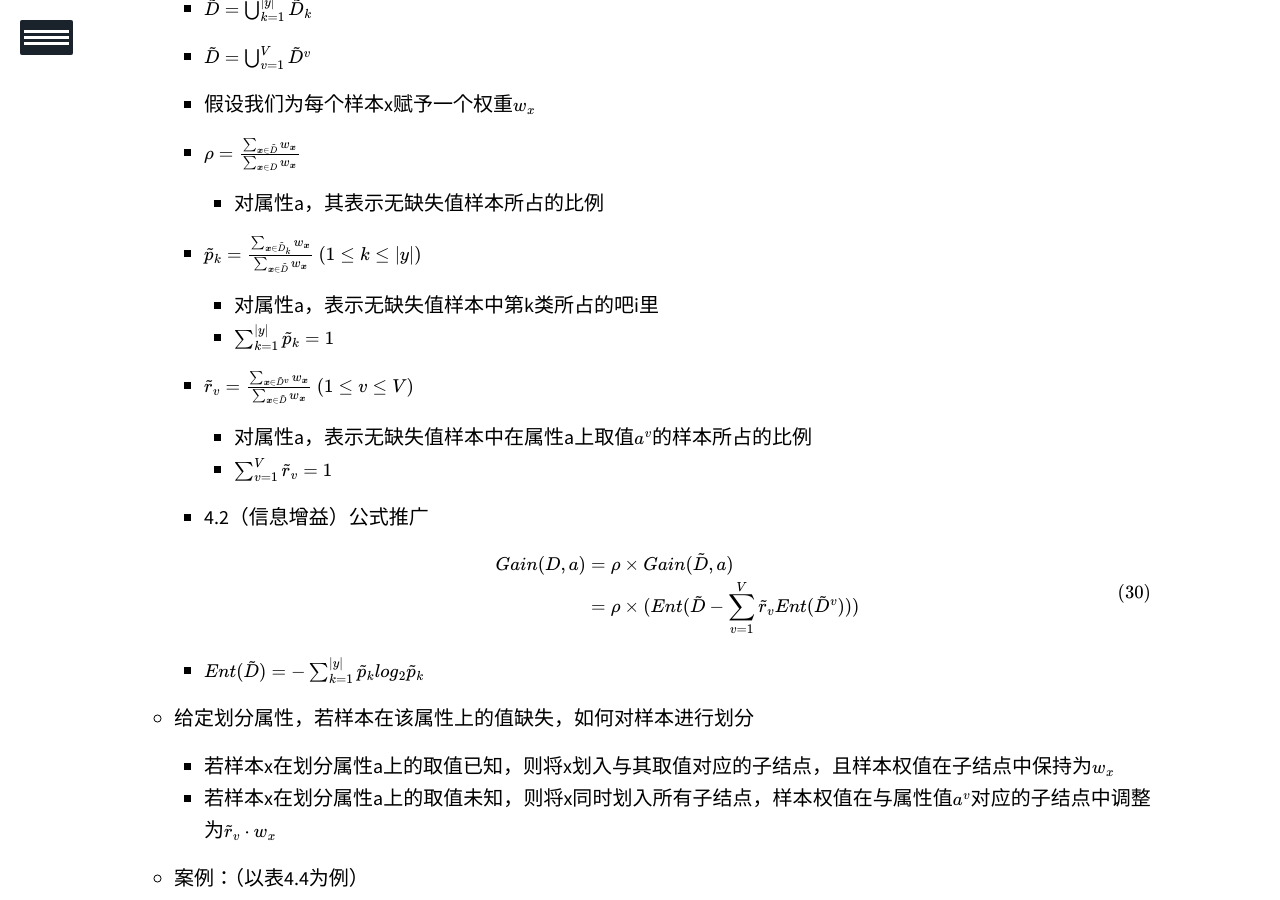
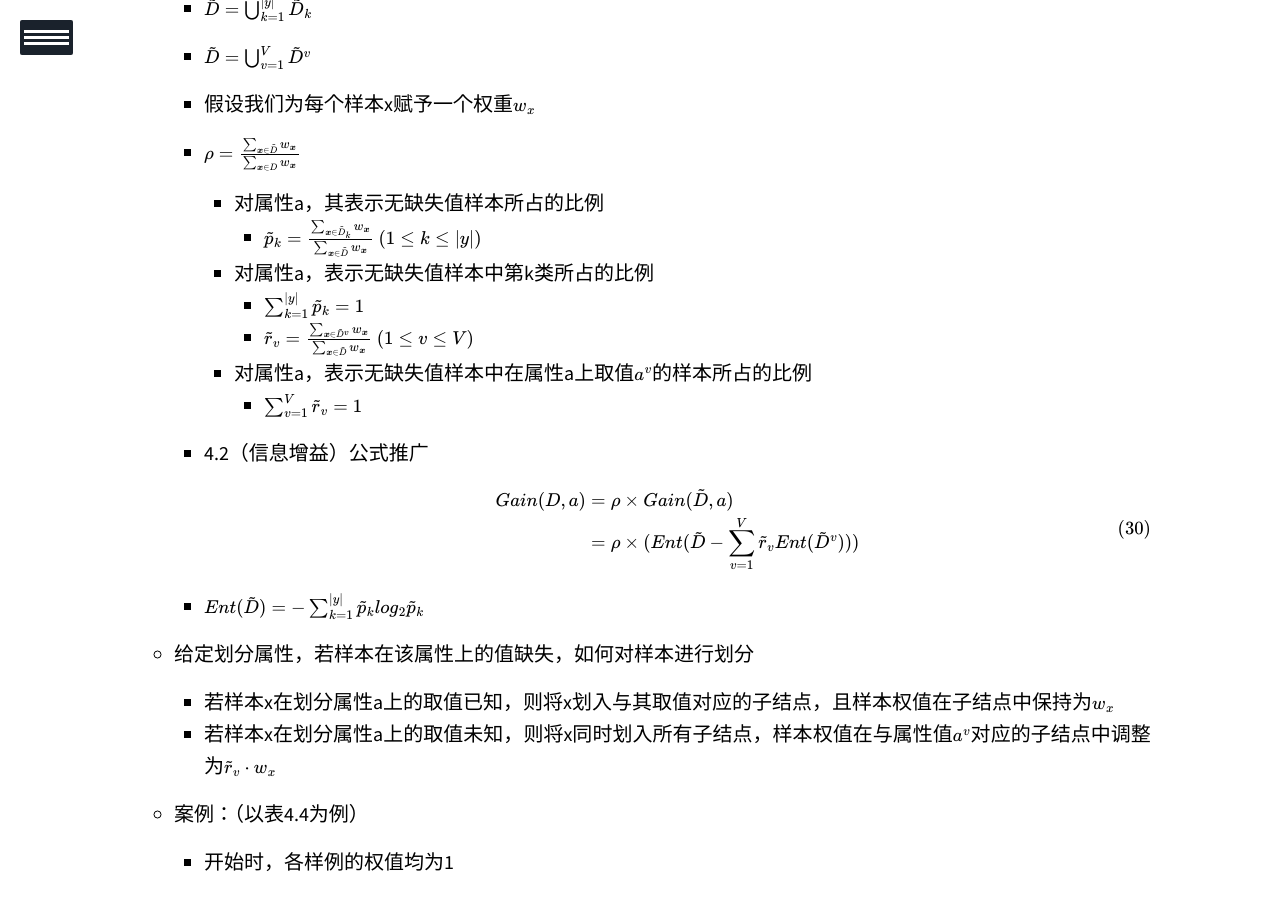
Before and after one commit to WangXiCindy/wangxicindy.github.io, a Jekyll site: the page built from _posts/2020-9-26-机器学习笔记.md, in a window 1280 px wide and 900 px high, scrolled down 71779 px. Built offline with Jekyll 4.4.1, drawn with Linux system fonts in a browser that asks for light colours; our own code applies the rules of GitHub Pages for plain Markdown files; formulas are drawn with MathJax 3; a script that is not in the unit is left out.

Commit message:
Update 2020-9-26-机器学习笔记.md

```diff
--- a/_posts/2020-9-26-机器学习笔记.md
+++ b/_posts/2020-9-26-机器学习笔记.md
@@ -2047,17 +2047,14 @@ description: 本文为周志华老师《机器学习》（西瓜书）的学习
 
     - $\rho=\frac{\sum_{\boldsymbol{x} \in \tilde{D}} w_{\boldsymbol{x}}}{\sum_{\boldsymbol{x} \in D} w_{\boldsymbol{x}}}$
 
-      - 对属性a，其表示无缺失值样本所占的比例
-
-    - $\tilde{p} _ k=\frac{\sum_{\boldsymbol{x} \in \tilde{D} _ k} w_{\boldsymbol{x}}}{\sum_{\boldsymbol{x} \in \tilde{D}} w_{\boldsymbol{x}}}$       $(1 \le k \le \vert y \vert)$
-
-      - 对属性a，表示无缺失值样本中第k类所占的吧i里
-      - $\sum_{k=1}^{\vert y \vert} \tilde{p} _k=1$
-
-    - $\tilde{r} _ v=\frac{\sum _ {\boldsymbol{x} \in \tilde{D}^v} w_{\boldsymbol{x}}}{\sum_{\boldsymbol{x} \in \tilde{D}} w_{\boldsymbol{x}}}$          $(1 \le v \le V)$
-
-      - 对属性a，表示无缺失值样本中在属性a上取值$a^v$的样本所占的比例
-      - $\sum_{v=1}^V \tilde{r} _v=1$
+        - 对属性a，其表示无缺失值样本所占的比例
+          - $\tilde{p} _ k=\frac{\sum_{\boldsymbol{x} \in \tilde{D} _ k} w_{\boldsymbol{x}}}{\sum_{\boldsymbol{x} \in \tilde{D}} w_{\boldsymbol{x}}}$       $(1 \le k \le \vert y \vert)$
+
+        - 对属性a，表示无缺失值样本中第k类所占的比例
+            - $\sum_{k=1}^{\vert y \vert} \tilde{p} _k=1$
+            - $\tilde{r} _ v=\frac{\sum _ {\boldsymbol{x} \in \tilde{D}^v} w_{\boldsymbol{x}}}{\sum_{\boldsymbol{x} \in \tilde{D}} w_{\boldsymbol{x}}}$          $(1 \le v \le V)$
+        - 对属性a，表示无缺失值样本中在属性a上取值$a^v$的样本所占的比例
+          - $\sum_{v=1}^V \tilde{r} _v=1$
 
     - 4.2（信息增益）公式推广
 
```
